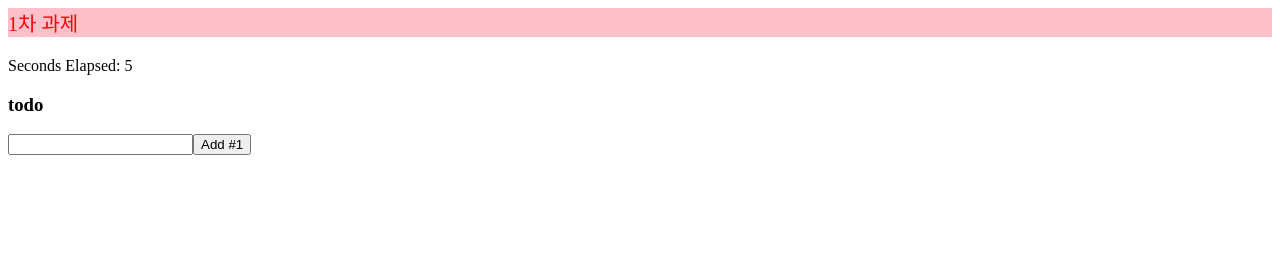
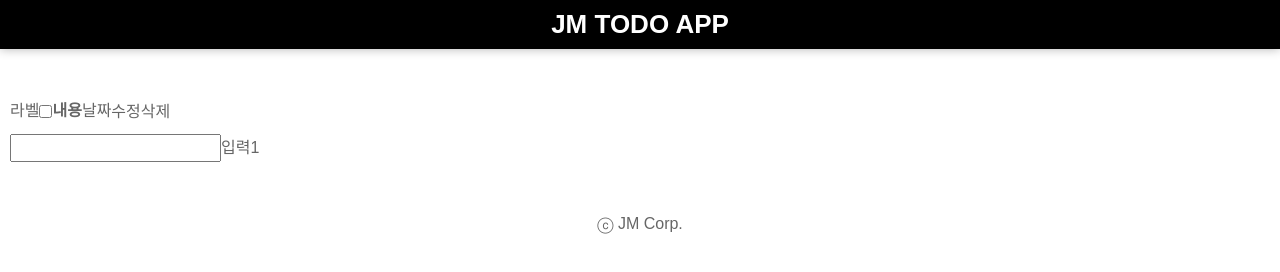
Before and after one commit to heejungbyun/react_study, a React app: page / in a window 1280 px wide. Built offline with nearby package versions, Linux system fonts and the light colour scheme.

Commit message:
react02과제

```diff
--- /dev/null
+++ b/public/css/common.css
@@ -0,0 +1,34 @@
+/* reset */
+body,div,dl,dt,dd,ul,ol,li,h1,h2,h3,h4,h5,h6,pre,code,form,fieldset,legend,textarea,p,blockquote,th,td,input,select,textarea,button{margin:0;padding:0}
+fieldset,img{border:0 none}
+dl,ul,ol,menu,li{list-style:none}
+blockquote, q{quotes:none}
+blockquote:before, blockquote:after,q:before, q:after{content:'';content:none}
+input,select,textarea,button{vertical-align:middle}
+input::-ms-clear{display:none}
+button{border:0 none;background-color:transparent;cursor:pointer}
+body{background:#fff}
+body,th,td,input,select,textarea,button{font-size:16px;line-height:1.5;font-family:'NotoSans Light','Malgun Gothic','맑은 고딕','Apple SD Gothic Neo','돋움',dotum, sans-serif;color:#666}
+a{color:#333;text-decoration:none}
+a:active, a:hover{text-decoration:underline}
+a:active{background-color:transparent}
+address,caption,cite,code,dfn,em,var{font-style:normal;font-weight:normal}
+
+/* layout */
+.headerWrap{padding:5px 0;font-size:13px;color:#fff;background:#000;-webkit-box-shadow:0px 0px 10px 0px rgba(0,0,0,0.3);box-shadow;0px 0px 10px 0px rgba(0,0,0,0.4);text-align:center}
+.container{overflow:hidden;padding:50px 10px}
+.footer{text-align:center}
+/* common */
+.list_todo{overflow:hidden}
+.btn_comm{width:100px;height:36px;margin-right:10px;border:1px solid #1e1e1e}
+.btn_comm:hover{color:#fff;background-color:#000}
+/* list common */
+.list_todo .btn_modify:hover{color:#fff;background-color:#000}
+.list_todo .btn_del:hover{color:#fff;background-color:#000}
+.list_todo li{overflow:hidden}
+.list_todo li .todo_info{float:left}
+.list_todo li .todo_btn{float:right}
+/* form */
+.form_todo{overflow:hidden;position:relative;padding:10px 144px 0 0}
+.form_todo .input_comm{width:100%;height:34px;padding:0 10px}
+.form_todo .btn_submit{position:absolute;bottom:0;right:0}
--- a/public/index.html
+++ b/public/index.html
@@ -2,6 +2,7 @@
 <html>
 <head>
 <meta charset="UTF-8">
+<link rel="stylesheet" href="css/common.css">
 <title>React App</title>
 </head>
 <body>
--- /dev/null
+++ b/src/components/Contents.js
@@ -0,0 +1,15 @@
+import React from 'react';
+import ReactDOM from 'react-dom';
+import TodoList from './MyTodoList'
+
+class Contents extends React.Component{
+    render(){
+        return(
+            <div className="container">
+                <TodoList/>
+            </div>
+        )
+    }
+}
+
+export default Contents;
--- /dev/null
+++ b/src/components/Footer.js
@@ -0,0 +1,16 @@
+import React from 'react';
+import ReactDOM from 'react-dom';
+
+
+class Footer extends React.Component{
+    render(){
+        return(
+            <div className="footer">
+                ⓒ JM Corp.
+            </div>
+
+        )
+    }
+}
+
+export default Footer;
--- /dev/null
+++ b/src/components/Header.js
@@ -0,0 +1,14 @@
+import React from 'react';
+import ReactDOM from 'react-dom';
+
+class Header extends React.Component{
+    render(){
+        return(
+            <div className="headerWrap">
+                <h1 className="tit_header">JM TODO APP</h1>
+            </div>
+        )
+    }
+}
+
+export default Header;
--- /dev/null
+++ b/src/components/MyTodoList.js
@@ -0,0 +1,43 @@
+import React from 'react';
+import ReactDOM from 'react-dom';
+
+// List 컴포넌트
+class TodoList extends React.Component{
+	constructor(props){
+		super(props);
+		this.handleChange = this.handleChange.bind(this);
+		this.handleSubmit = this.handleSubmit.bind(this);
+		this.state = {items:[],text:''};
+	}
+	handleChange(e){
+
+	}
+	handleSubmit(e){
+
+	}
+    render(){
+        return(
+            <div>
+				<ul className="list_todo">
+					<li>
+						<label>라벨</label>
+						<input type="checkbox"/>
+						<strong>내용</strong>
+						<span className="date">날짜</span>
+						<button className="btn_modify">수정</button>
+						<button className="btn_del">삭제</button>
+					</li>
+				</ul>
+				<div className="form_todo">
+					<form onSubmit={this.handleSubmit}>
+		                <input type="text" onChange={this.handleChange} value={this.state.text}/>
+		                <button>{'입력' + (this.state.items.length +1)}</button>
+					</form>
+	            </div>
+            </div>
+
+        )
+    }
+}
+
+export default TodoList;
--- a/src/components/TodoApp.js
+++ b/src/components/TodoApp.js
@@ -1,4 +1,5 @@
 import React from 'react';
+
 
 class TodoApp extends React.Component{
 	constructor(props){
--- /dev/null
+++ b/src/components/text.js
@@ -0,0 +1,26 @@
+import React from 'react';
+import ReactDOM from 'react-dom';
+
+
+class Test extends React.Component{
+
+    sayHello(){
+        alert('성공')
+
+    }
+
+    render(){
+        var name = '전종명';
+        var age = 20;
+        function a (){
+            var a = 1;
+            var b = 2;
+            return a+b;
+        }
+        return(
+            <button onClick={this.sayHello}>click me</button>
+        )
+    }
+}
+
+export default Test;
--- a/src/index.js
+++ b/src/index.js
@@ -1,9 +1,33 @@
 import React from 'react';
 import ReactDOM from 'react-dom';
-import HelloMessage from './components/HelloMessage';
-import Timer from './components/Timer';
-import TodoApp from './components/TodoApp';
+import Header from './components/Header';
+import Contents from './components/Contents';
+import Footer from './components/Footer';
 
-const rootElement = document.getElementById('root');
-const element = (<div><HelloMessage/><Timer/><TodoApp/></div>);
-ReactDOM.render(element, rootElement);
+// import HelloMessage from './components/HelloMessage';
+// import Timer from './components/Timer';
+// import TodoApp from './components/TodoApp';
+// import Test from './components/text';
+//
+// const rootElement = document.getElementById('root');
+// const element = (
+//     <div>
+//         <HelloMessage/>
+//         <Timer/>
+//         <TodoApp/>
+//         <Test/>
+//     </div>
+// );
+ var rootElement = document.getElementById('root')
+
+
+const Element = (
+    <div className="wrap">
+        <Header/>
+        <Contents/>
+        <Footer/>
+    </div>
+
+)
+
+ReactDOM.render(Element, rootElement);
```
Also changed, not shown: 1 other file.
